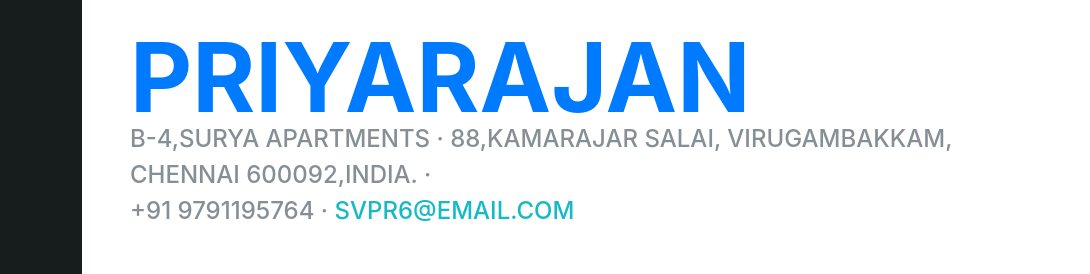
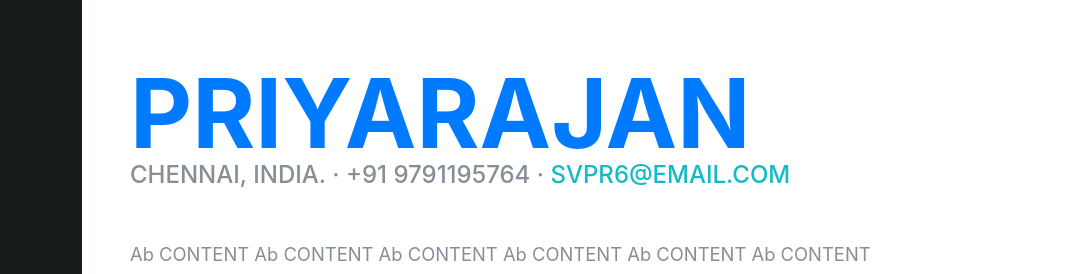
Before and after one commit to priyaraajan/testresume, a website: page index.html in a window 1280 px wide. Shown: the part 179-453 px from the top of the page, 190-1280 px from the left. Drawn offline with Linux system fonts and the light colour scheme; a web font is replaced by a local one.

Commit message:
Update index.html

```diff
--- a/index.html
+++ b/index.html
@@ -60,7 +60,7 @@
         <h1 class="mb-0">
           <span class="text-primary">Priyarajan</span>
         </h1>
-        <div class="subheading mb-5">B-4,Surya Apartments · 88,kamarajar salai, Virugambakkam,<br> Chennai 600092,India. · <br> +91 9791195764 ·
+        <div class="subheading mb-5">Chennai, India. · +91 9791195764 ·
           <a href="mailto:name@email.com">SVPR6@email.com</a>
         </div>
         <p class="lead mb-5">Ab CONTENT Ab CONTENT Ab CONTENT Ab CONTENT Ab CONTENT Ab CONTENT</p>
```
